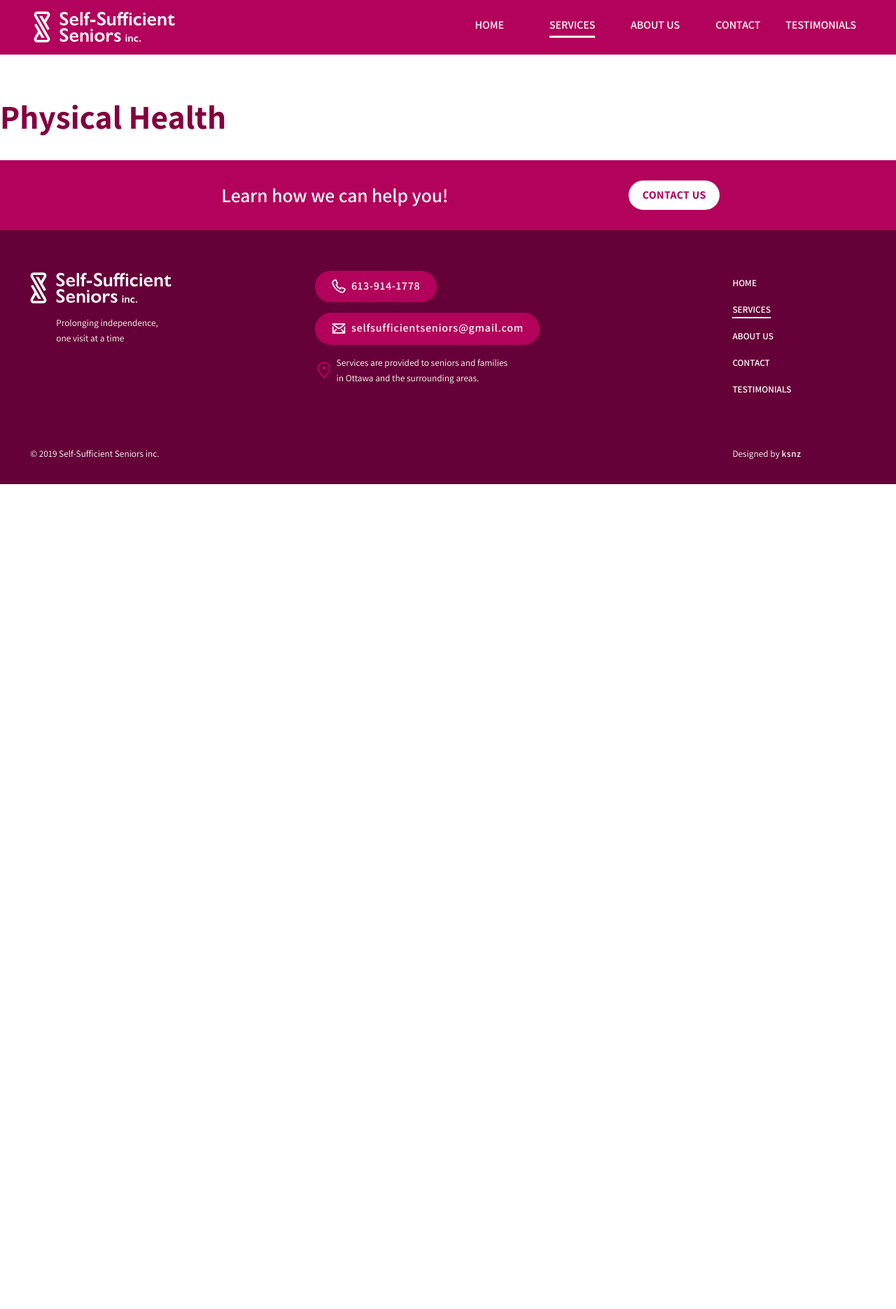
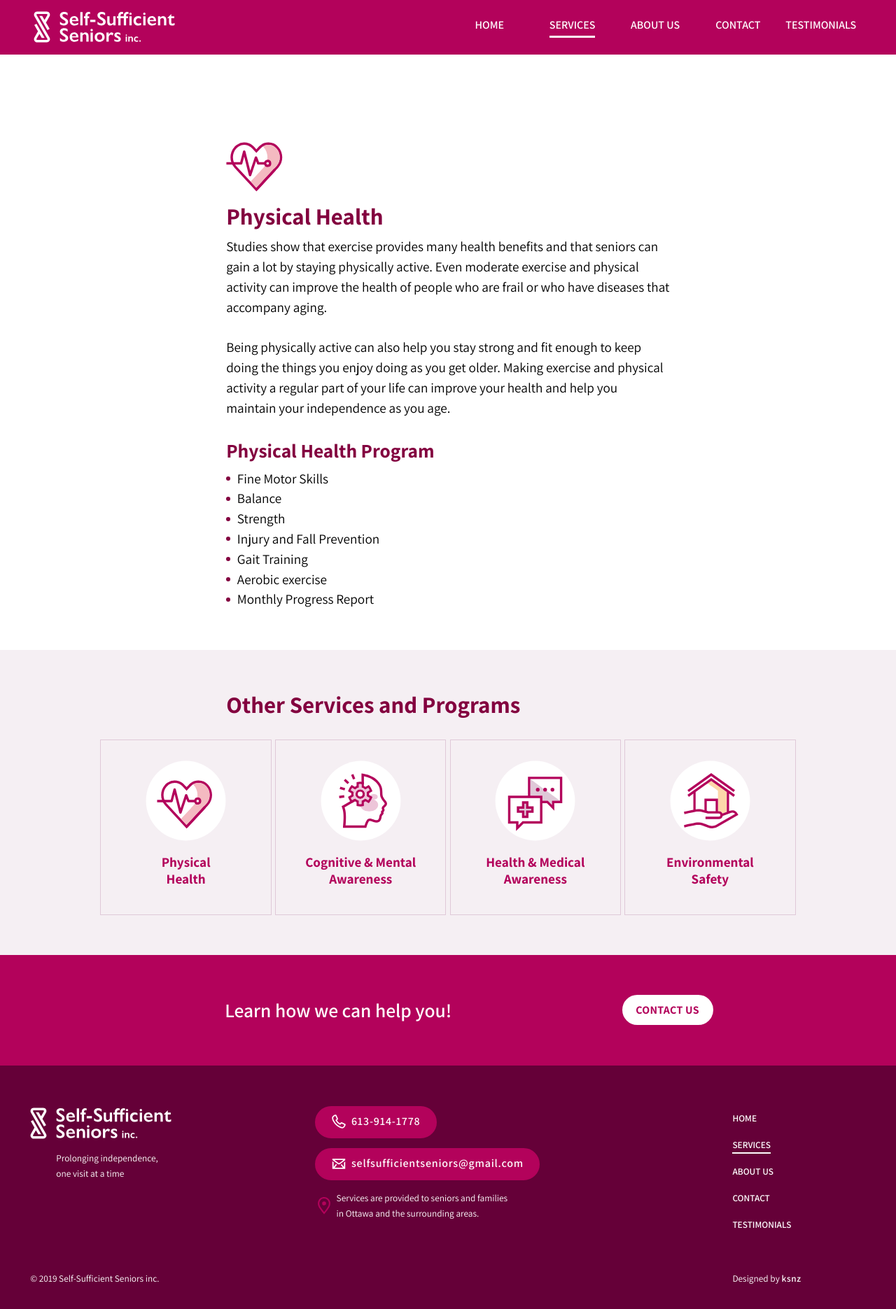
Before and after one commit to self-sufficient-seniors/website, a Jekyll site: the page built from services/physical-health.html, in a window 1280 px wide. Shown: the whole page at 70% size. Built offline with Jekyll 4.4.1, drawn with Linux system fonts in a browser that asks for light colours; Markdown is read by kramdown in place of the engine named in the settings; before the commit the page ends 900 px from its top, so only the background shows below that.

Commit message:
Create physical health page

```diff
--- a/_layouts/default.html
+++ b/_layouts/default.html
@@ -73,12 +73,12 @@
 
   <section>
     <div class="footercontact-bar">
-      <div class="grid grid-middle wrapper island-1-2">
-        <div class="unit xs-1 s-1 m-2-3 l-2-3 island-1-2 text-center">
-          <h2 class="push-0 giga fw-600 white">Learn how we can help you!</h2>
+      <div class="grid grid-middle wrapper gutter pad-t-2 pad-b">
+        <div class="unit xs-1 s-1 m-2-3 l-2-3 text-center">
+          <h2 class="push giga fw-600 white">Learn how we can help you!</h2>
         </div>
-        <div class="unit xs-1 s-1 m-1-3 l-1-3 island-1-2 text-ctr-lft-ctr">
-          <a class="btn btn-main btn-white milli caps" href="{{site.baseurl}}/contact.html" aria-label="Click to go to contact page to fill in the form or get our contact information">Contact us</a>
+        <div class="unit xs-1 s-1 m-1-3 l-1-3 text-ctr-lft-ctr">
+          <a class="btn btn-main btn-white milli caps push" href="{{site.baseurl}}/contact.html" aria-label="Click to go to contact page to fill in the form or get our contact information">Contact us</a>
         </div>
       </div>
     </div>
@@ -140,9 +140,9 @@
 
       </div>
 
-      <div class="unit xs-1 s-1 m-1 l-1-4">
-        <div class="push-2 gutter-1-2">
-          <ul class="grid list-group nav-list micro footer-nav-text">
+      <div class="unit xs-1 s-1 m-1 l-1-4 push-1-2">
+        <div class="push gutter-1-2">
+          <ul class="grid list-group nav-list micro footer-nav-text push-1-4">
             <li class="unit xs-1 m-1-5 l-1"><a href="{{site.baseurl}}/index.html" aria-label="Click to go to home page" class="{% if page.url == '/' %}current-footer{% endif %} btn-nav-footer pad-t-1-4 pad-b-1-4"><span class="l-nav-border-footer">Home</span></a></li>
             <li class="unit xs-1 m-1-5 l-1"><a href="{{site.baseurl}}/services/index.html" aria-label="Click to go to services page" class="{% if page.url contains '/services/' %}current-footer{% endif %} btn-nav-footer pad-t-1-4 pad-b-1-4"><span class="l-nav-border-footer">Services</span></a></li>
             <li class="unit xs-1 m-1-5 l-1"><a href="{{site.baseurl}}/about-us.html" aria-label="Click to go to about us page" class="{% if page.url contains '/about-us' %}current-footer{% endif %} btn-nav-footer pad-t-1-4 pad-b-1-4"><span class="l-nav-border-footer">About us</span></a></li>
--- a/services/physical-health.html
+++ b/services/physical-health.html
@@ -4,7 +4,40 @@ title: Physical Health
 description: Self-Sufficient Seniors is a healthcare company..... to be continued
 ---
 
-<h1>Physical Health</h1>
 
 <div class="" role="banner"></div>
-<main role="main" id="main" tabindex="0"></main>
+
+<main role="main" id="main" tabindex="0">
+  <div class="max-length gutter pad-t-2">
+    <div class="push-1-4">
+      <i class="icon service-icon push-1-4 inline-block">
+        <img class="img-flex" src="{{site.baseurl}}/images/icon-physical-health-no-bg.svg" alt="Physical health icon">
+      </i>
+    </div>
+    <h1 class="push-1-4 tera">Physical Health</h1>
+    <p class="">Studies show that exercise provides many health benefits and that seniors can gain a lot by staying physically active. Even moderate exercise and physical activity can improve the health of people who are frail or who have diseases that accompany aging.</p>
+    <p class="">Being physically active can also help you stay strong and fit enough to keep doing the things you enjoy doing as you get older. Making exercise and physical activity a regular part of your life can improve your health and help you maintain your independence as you age.</p>
+    <h2 class="push-1-4 giga">Physical Health Program</h2>
+    <ul class="list-group push-2">
+      <li><span class="bullet push-1-8"></span>Fine Motor Skills</li>
+      <li><span class="bullet push-1-8"></span>Balance</li>
+      <li><span class="bullet push-1-8"></span>Strength</li>
+      <li><span class="bullet push-1-8"></span>Injury and Fall Prevention</li>
+      <li><span class="bullet push-1-8"></span>Gait Training</li>
+      <li><span class="bullet push-1-8"></span>Aerobic exercise</li>
+      <li><span class="bullet push-1-8"></span>Monthly Progress Report</li>
+    </ul>
+  </div>
+
+
+
+  <section class="card-section pad-t-2 pad-b-2">
+    <div class="wrapper">
+      <div class="max-length gutter">
+        <h2 class="tera push">Other Services and Programs</h2>
+      </div>
+      {% include services-cards.html %}
+    </div>
+  </section>
+
+</main>
```
Also changed, not shown: css/main.css (+39 -3 lines), index.html (+13 -9 lines), services/index.html (+15 -5 lines).
